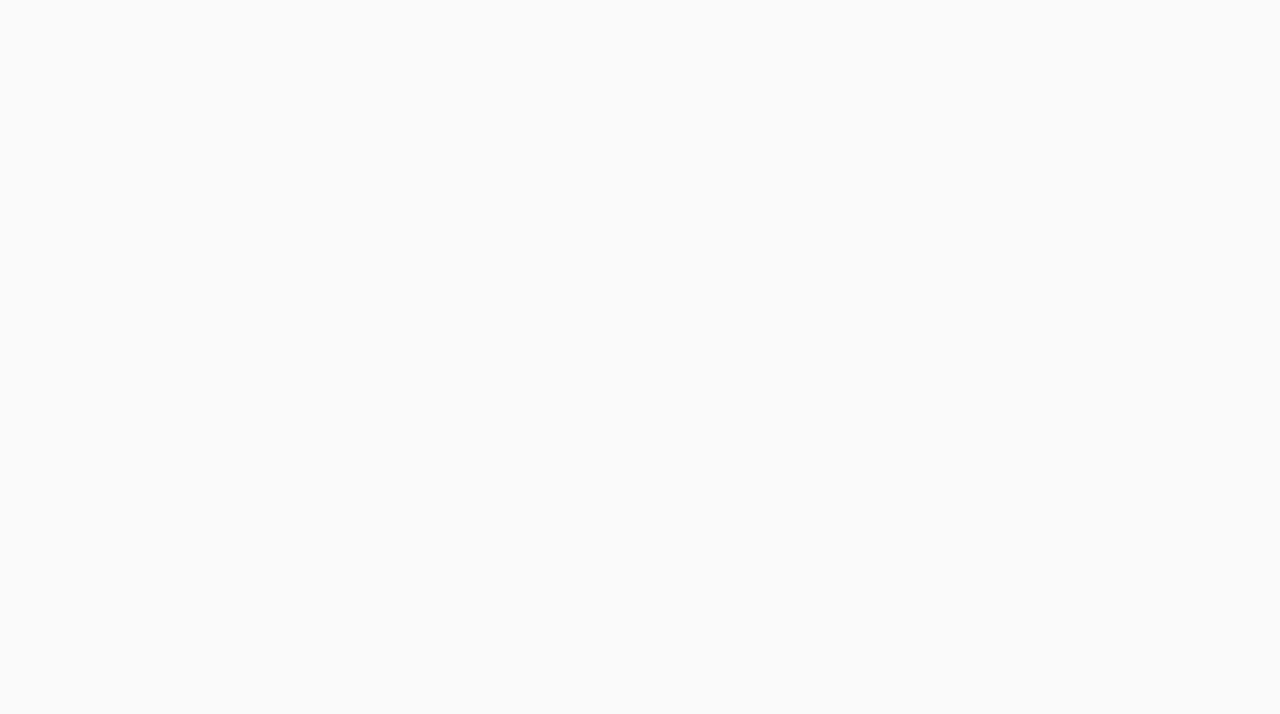
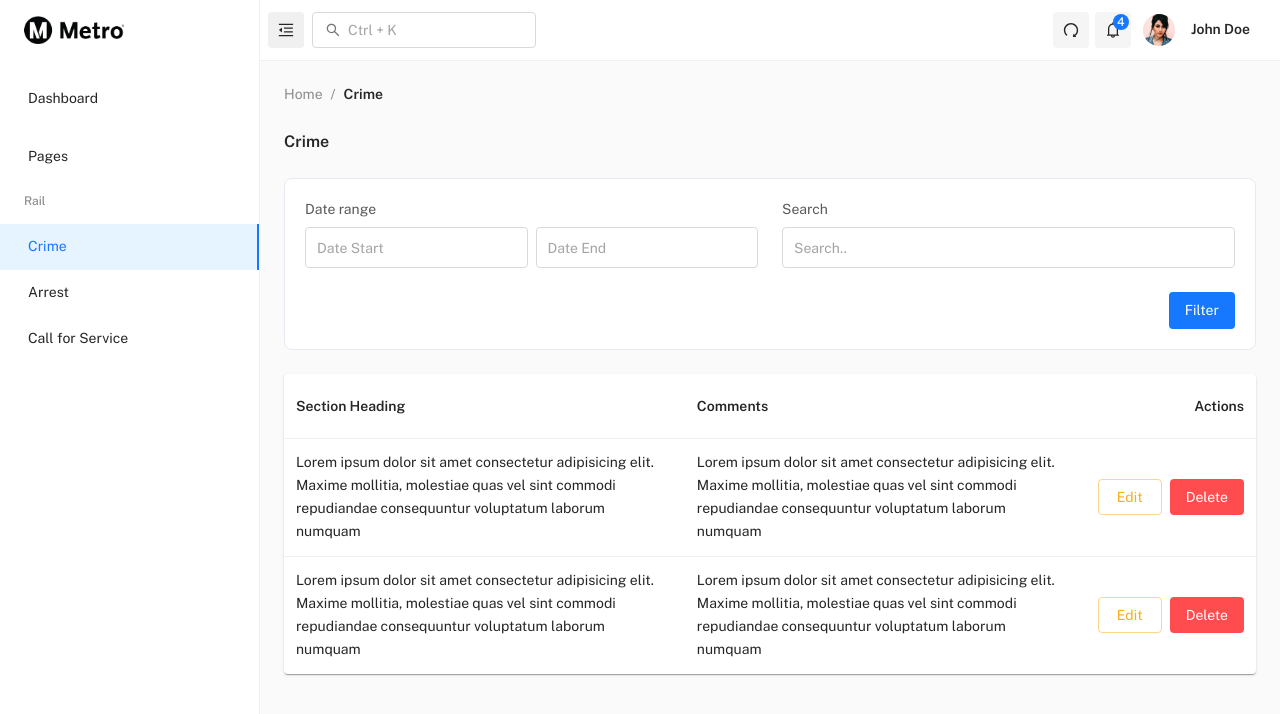
Before and after one commit to sohalmani/ssle, a React (Create React App) app: page /rail/crime in a window 1280 px wide. Before the commit this address had no page. Shown: the top 714 px of the page. Built offline with nearby package versions, Linux system fonts and the light colour scheme.

Commit message:
add rail category and pages

```diff
--- a/src/layout/MainLayout/Header/HeaderContent/index.js
+++ b/src/layout/MainLayout/Header/HeaderContent/index.js
@@ -1,11 +1,7 @@
 // material-ui
-import {
-  Box,
-  // IconButton,
-  // Link,
-  useMediaQuery
-} from '@mui/material';
+import { Box, IconButton, Link, useMediaQuery } from '@mui/material';
 // import { GithubOutlined } from '@ant-design/icons';
+import { RedoOutlined } from '@ant-design/icons';
 
 // project import
 import Search from './Search';
@@ -34,6 +30,9 @@
       >
         <GithubOutlined />
       </IconButton> */}
+      <IconButton component={Link} disableRipple color="secondary" title="Sync" sx={{ color: 'text.primary', bgcolor: 'grey.100' }}>
+        <RedoOutlined />
+      </IconButton>
 
       <Notification />
       {!matchesXs && <Profile />}
--- a/src/menu-items/dashboard.js
+++ b/src/menu-items/dashboard.js
@@ -1,10 +1,10 @@
 // assets
-import { DashboardOutlined } from '@ant-design/icons';
+// import { DashboardOutlined } from '@ant-design/icons';
 
 // icons
-const icons = {
-  DashboardOutlined
-};
+// const icons = {
+//   DashboardOutlined
+// };
 
 // ==============================|| MENU ITEMS - DASHBOARD ||============================== //
 
@@ -18,7 +18,7 @@
       title: 'Dashboard',
       type: 'item',
       url: '/dashboard/default',
-      icon: icons.DashboardOutlined,
+      // icon: icons.DashboardOutlined,
       breadcrumbs: false
     }
   ]
--- a/src/menu-items/index.js
+++ b/src/menu-items/index.js
@@ -3,6 +3,7 @@
 import dashboard from './dashboard';
 // import utilities from './utilities';
 import support from './support';
+import rail from './rail';
 
 // ==============================|| MENU ITEMS ||============================== //
 
@@ -11,7 +12,8 @@
     dashboard,
     // pages,
     // utilities,
-    support
+    support,
+    rail
   ]
 };
 
--- /dev/null
+++ b/src/menu-items/rail.js
@@ -0,0 +1,41 @@
+// assets
+// import { ChromeOutlined, QuestionOutlined } from '@ant-design/icons';
+
+// icons
+// const icons = {
+//   ChromeOutlined,
+//   QuestionOutlined
+// };
+
+// ==============================|| MENU ITEMS - SAMPLE PAGE & DOCUMENTATION ||============================== //
+
+const rail = {
+  id: 'rail',
+  title: 'Rail',
+  type: 'group',
+  children: [
+    {
+      id: 'crime',
+      title: 'Crime',
+      type: 'item',
+      url: '/rail/crime'
+      // icon: icons.ChromeOutlined
+    },
+    {
+      id: 'arrest',
+      title: 'Arrest',
+      type: 'item',
+      url: '/rail/arrest'
+      // icon: icons.ChromeOutlined
+    },
+    {
+      id: 'call-for-service',
+      title: 'Call for Service',
+      type: 'item',
+      url: '/rail/call-for-service'
+      // icon: icons.ChromeOutlined
+    }
+  ]
+};
+
+export default rail;
--- a/src/menu-items/support.js
+++ b/src/menu-items/support.js
@@ -1,11 +1,11 @@
 // assets
-import { ChromeOutlined, QuestionOutlined } from '@ant-design/icons';
+// import { ChromeOutlined, QuestionOutlined } from '@ant-design/icons';
 
 // icons
-const icons = {
-  ChromeOutlined,
-  QuestionOutlined
-};
+// const icons = {
+//   ChromeOutlined,
+//   QuestionOutlined
+// };
 
 // ==============================|| MENU ITEMS - SAMPLE PAGE & DOCUMENTATION ||============================== //
 
@@ -18,8 +18,8 @@
       id: 'sample-page',
       title: 'Pages',
       type: 'item',
-      url: '/sample-page',
-      icon: icons.ChromeOutlined
+      url: '/sample-page'
+      // icon: icons.ChromeOutlined
     }
     // {
     //   id: 'documentation',
--- /dev/null
+++ b/src/pages/extra-pages/ContentTable.js
@@ -0,0 +1,68 @@
+import * as React from 'react';
+import Button from '@mui/material/Button';
+import Stack from '@mui/material/Stack';
+import Table from '@mui/material/Table';
+import TableBody from '@mui/material/TableBody';
+import TableCell from '@mui/material/TableCell';
+import TableContainer from '@mui/material/TableContainer';
+import TableHead from '@mui/material/TableHead';
+import TableRow from '@mui/material/TableRow';
+import Paper from '@mui/material/Paper';
+
+export default function BasicTable() {
+  return (
+    <TableContainer component={Paper}>
+      <Table sx={{ minWidth: 650 }} aria-label="simple table">
+        <TableHead>
+          <TableRow>
+            <TableCell>Section Heading</TableCell>
+            <TableCell>Comments</TableCell>
+            <TableCell align="right">Actions</TableCell>
+          </TableRow>
+        </TableHead>
+        <TableBody>
+          <TableRow key={1} sx={{ '&:last-child td, &:last-child th': { border: 0 } }}>
+            <TableCell component="th" scope="row">
+              Lorem ipsum dolor sit amet consectetur adipisicing elit. Maxime mollitia, molestiae quas vel sint commodi repudiandae
+              consequuntur voluptatum laborum numquam
+            </TableCell>
+            <TableCell>
+              Lorem ipsum dolor sit amet consectetur adipisicing elit. Maxime mollitia, molestiae quas vel sint commodi repudiandae
+              consequuntur voluptatum laborum numquam
+            </TableCell>
+            <TableCell align="right">
+              <Stack spacing={1} direction="row" justifyContent="flex-end">
+                <Button variant="outlined" color="warning">
+                  Edit
+                </Button>
+                <Button variant="contained" color="error">
+                  Delete
+                </Button>
+              </Stack>
+            </TableCell>
+          </TableRow>
+          <TableRow key={1} sx={{ '&:last-child td, &:last-child th': { border: 0 } }}>
+            <TableCell component="th" scope="row">
+              Lorem ipsum dolor sit amet consectetur adipisicing elit. Maxime mollitia, molestiae quas vel sint commodi repudiandae
+              consequuntur voluptatum laborum numquam
+            </TableCell>
+            <TableCell>
+              Lorem ipsum dolor sit amet consectetur adipisicing elit. Maxime mollitia, molestiae quas vel sint commodi repudiandae
+              consequuntur voluptatum laborum numquam
+            </TableCell>
+            <TableCell align="right">
+              <Stack spacing={1} direction="row" justifyContent="flex-end">
+                <Button variant="outlined" color="warning">
+                  Edit
+                </Button>
+                <Button variant="contained" color="error">
+                  Delete
+                </Button>
+              </Stack>
+            </TableCell>
+          </TableRow>
+        </TableBody>
+      </Table>
+    </TableContainer>
+  );
+}
--- a/src/pages/extra-pages/SamplePage.js
+++ b/src/pages/extra-pages/SamplePage.js
@@ -1,11 +1,12 @@
-// material-ui
+// import { useState } from 'react';
+
 // material-ui
 import {
   // Box,
   Button,
   // Checkbox,
   // Divider,
-  FormControl,
+  // FormControl,
   // FormControlLabel,
   // FormHelperText,
   Grid,
@@ -13,28 +14,29 @@
   // IconButton,
   // InputAdornment,
   InputLabel,
-  MenuItem,
+  // MenuItem,
   OutlinedInput,
-  Select,
+  // Select,
   Stack
   // Typography
 } from '@mui/material';
+
 // project import
 import MainCard from 'components/MainCard';
-import { useState } from 'react';
+import ContentTable from './ContentTable';
 
 // ==============================|| SAMPLE PAGE ||============================== //
 
 const SamplePage = () => {
-  const [route, setRoute] = useState('');
+  // const [route, setRoute] = useState('');
 
-  const handleRouteChange = (event) => {
-    setRoute(event.target.value);
-  };
+  // const handleRouteChange = (event) => {
+  //   setRoute(event.target.value);
+  // };
 
   return (
     <Grid container spacing={3}>
-      <Grid item xs={2}>
+      {/* <Grid item xs={2}>
         <MainCard>
           <FormControl fullWidth>
             <InputLabel htmlFor="route">Route</InputLabel>
@@ -104,6 +106,37 @@
             </Grid>
           </form>
         </MainCard>
+      </Grid> */}
+      <Grid item xs={12}>
+        <MainCard title="">
+          <form>
+            <Grid container spacing={3}>
+              <Grid item xs={6}>
+                <Stack spacing={1}>
+                  <InputLabel htmlFor="date-start">Date range</InputLabel>
+                  <Stack spacing={1} direction="row">
+                    <OutlinedInput id="date-start" type="text" value="" name="date-start" placeholder="Date Start" fullWidth />
+                    <OutlinedInput id="date-end" type="text" value="" name="date-end" placeholder="Date End" fullWidth />
+                  </Stack>
+                </Stack>
+              </Grid>
+              <Grid item xs={6}>
+                <Stack spacing={1}>
+                  <InputLabel htmlFor="search">Search</InputLabel>
+                  <OutlinedInput id="search" type="text" value="" name="search" placeholder="Search.." fullWidth />
+                </Stack>
+              </Grid>
+              <Grid item xs={12}>
+                <Stack spacing={1} direction="row" justifyContent="flex-end">
+                  <Button variant="contained">Filter</Button>
+                </Stack>
+              </Grid>
+            </Grid>
+          </form>
+        </MainCard>
+      </Grid>
+      <Grid item xs={12}>
+        <ContentTable />
       </Grid>
     </Grid>
   );
```
Also changed, not shown: src/routes/MainRoutes.js (+12 -0 lines).
